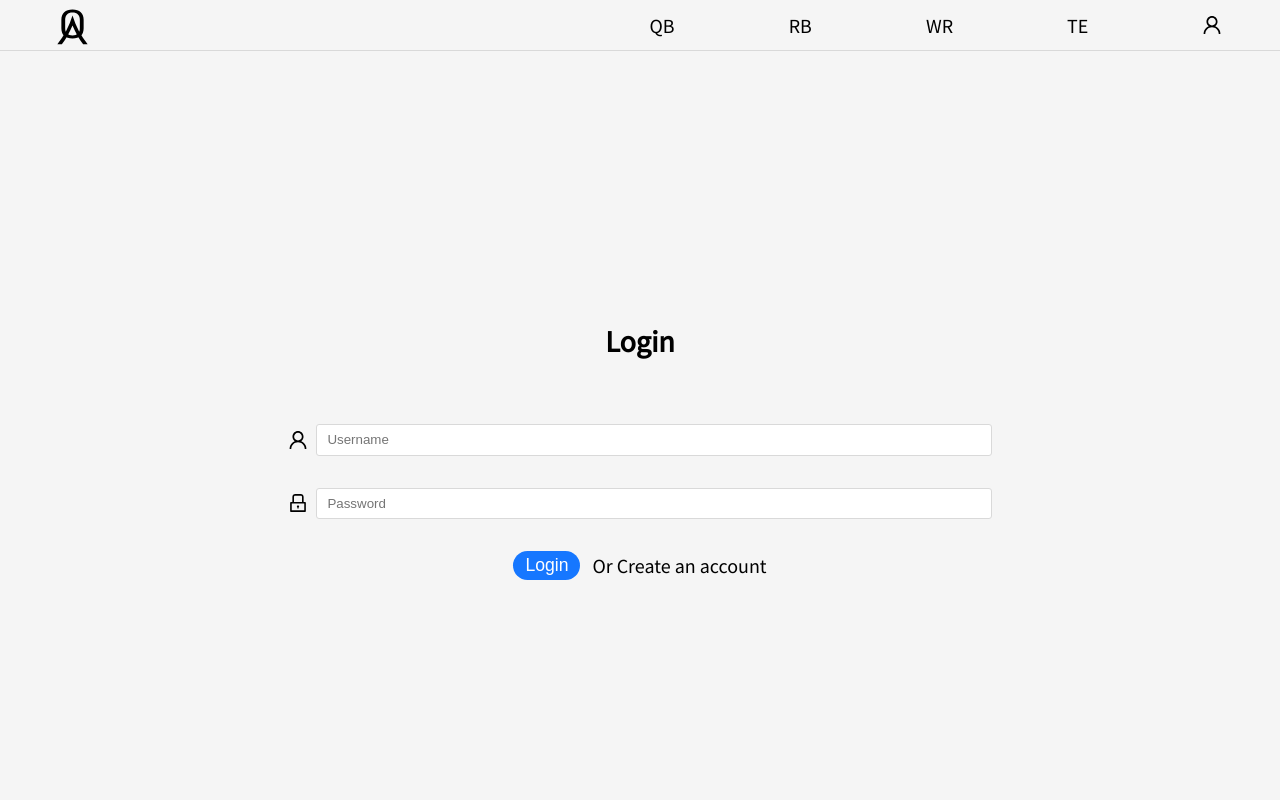
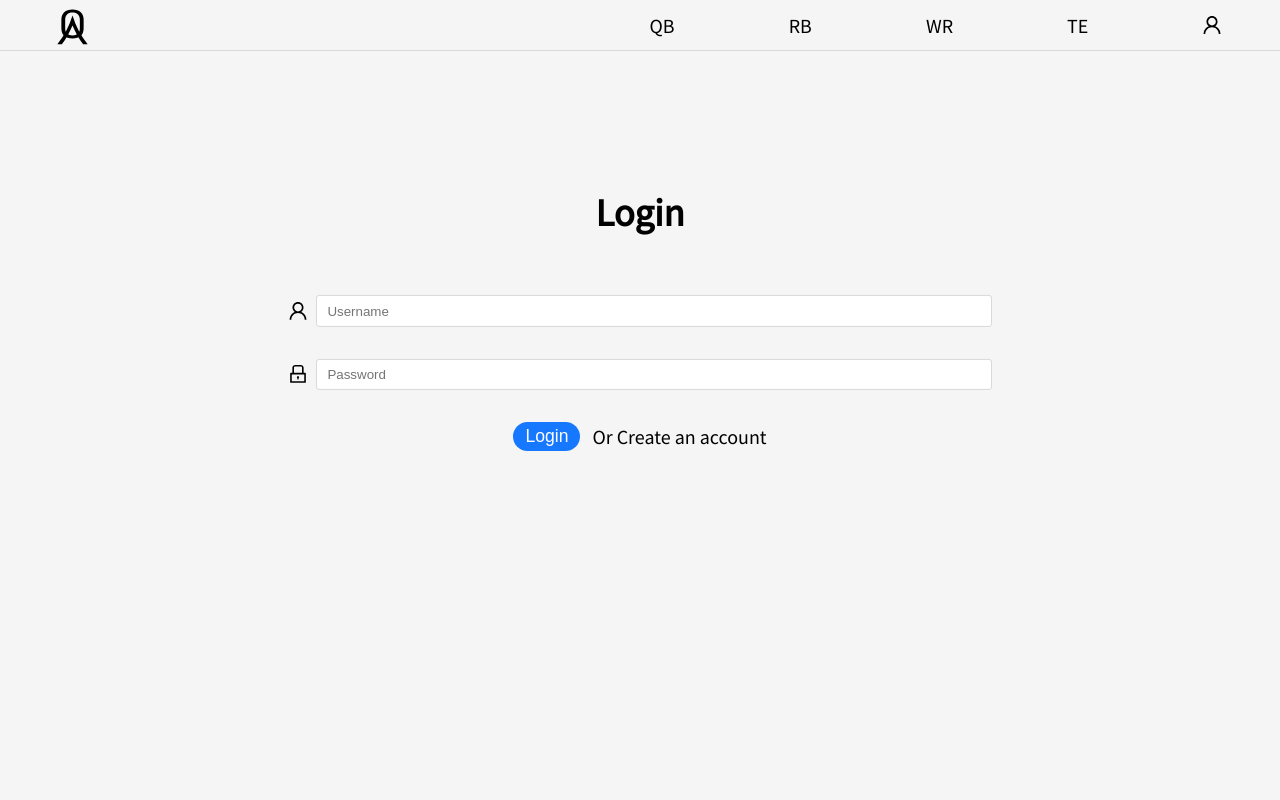
Before and after one commit to duncanmatt/fantasy-football, a Next.js app: page /Login in a window 1280 px wide. Shown: the top 800 px of the page. Built offline with nearby package versions, Linux system fonts and the light colour scheme.

Commit message:
moved form into upper half

```diff
--- a/src/styles/Form.module.css
+++ b/src/styles/Form.module.css
@@ -6,12 +6,15 @@
 
 .formTitle {
 	text-align: center;
+	line-height: 2.4rem;
+	font-size: 2.4rem;
 	padding-block-end: 3rem;
 }
 
 .form {
 	flex-basis: 100%;
 	align-self: center;
+	transform: translateY(-50%);
 	padding: 0;
 }
 
```
